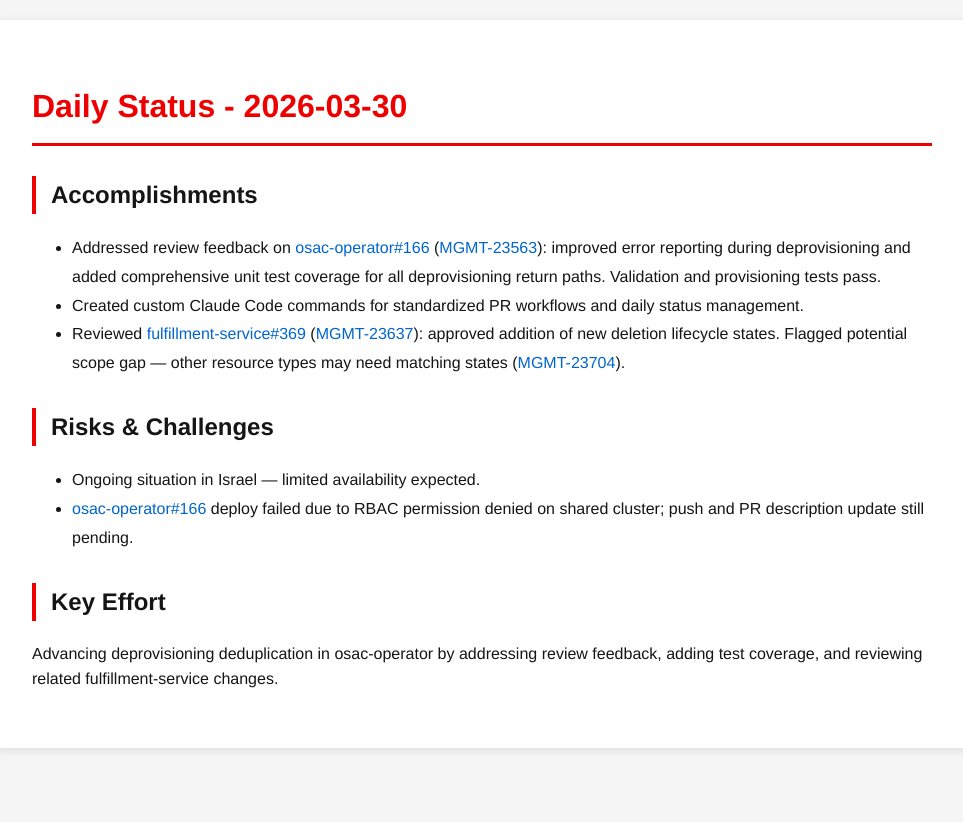
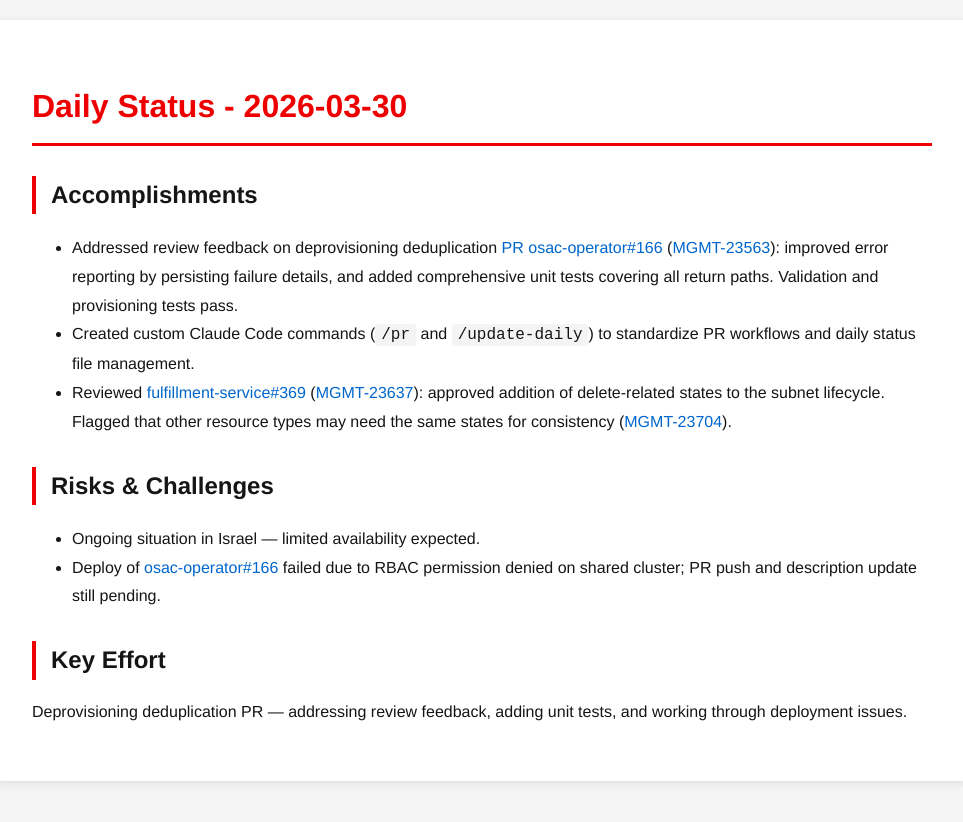
Before and after one commit to tzvatot/daily-status, a Jekyll site: the page built from 2026-03-30.md, in a window 1280 px wide. Shown: the top 822 px of the page, without its empty margins (158-1121 px from the left). Built offline with Jekyll 4.4.1, drawn with Linux system fonts in a browser that asks for light colours.

Commit message:
Daily status update - 2026-03-30

```diff
--- a/2026-03-30.md
+++ b/2026-03-30.md
@@ -7,13 +7,13 @@
 # Daily Status - 2026-03-30
 
 ## Accomplishments
-- Addressed review feedback on [osac-operator#166](https://github.com/osac-project/osac-operator/pull/166) ([MGMT-23563](https://issues.redhat.com/browse/MGMT-23563)): improved error reporting during deprovisioning and added comprehensive unit test coverage for all deprovisioning return paths. Validation and provisioning tests pass.
-- Created custom Claude Code commands for standardized PR workflows and daily status management.
-- Reviewed [fulfillment-service#369](https://github.com/osac-project/fulfillment-service/pull/369) ([MGMT-23637](https://issues.redhat.com/browse/MGMT-23637)): approved addition of new deletion lifecycle states. Flagged potential scope gap — other resource types may need matching states ([MGMT-23704](https://issues.redhat.com/browse/MGMT-23704)).
+- Addressed review feedback on deprovisioning deduplication [PR osac-operator#166](https://github.com/osac-project/osac-operator/pull/166) ([MGMT-23563](https://issues.redhat.com/browse/MGMT-23563)): improved error reporting by persisting failure details, and added comprehensive unit tests covering all return paths. Validation and provisioning tests pass.
+- Created custom Claude Code commands (`/pr` and `/update-daily`) to standardize PR workflows and daily status file management.
+- Reviewed [fulfillment-service#369](https://github.com/osac-project/fulfillment-service/pull/369) ([MGMT-23637](https://issues.redhat.com/browse/MGMT-23637)): approved addition of delete-related states to the subnet lifecycle. Flagged that other resource types may need the same states for consistency ([MGMT-23704](https://issues.redhat.com/browse/MGMT-23704)).
 
 ## Risks & Challenges
 - Ongoing situation in Israel — limited availability expected.
-- [osac-operator#166](https://github.com/osac-project/osac-operator/pull/166) deploy failed due to RBAC permission denied on shared cluster; push and PR description update still pending.
+- Deploy of [osac-operator#166](https://github.com/osac-project/osac-operator/pull/166) failed due to RBAC permission denied on shared cluster; PR push and description update still pending.
 
 ## Key Effort
-Advancing deprovisioning deduplication in osac-operator by addressing review feedback, adding test coverage, and reviewing related fulfillment-service changes.
+Deprovisioning deduplication PR — addressing review feedback, adding unit tests, and working through deployment issues.
```
